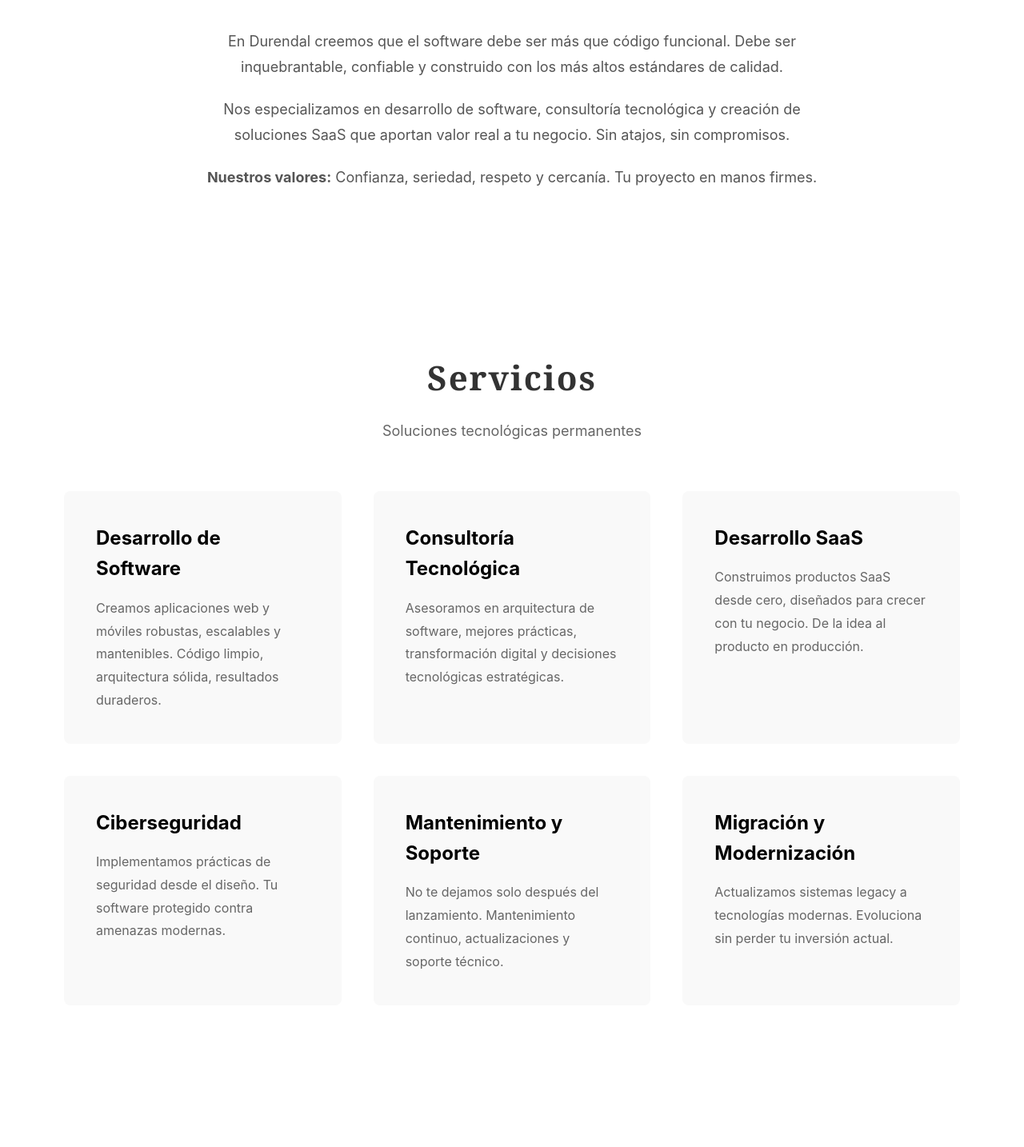
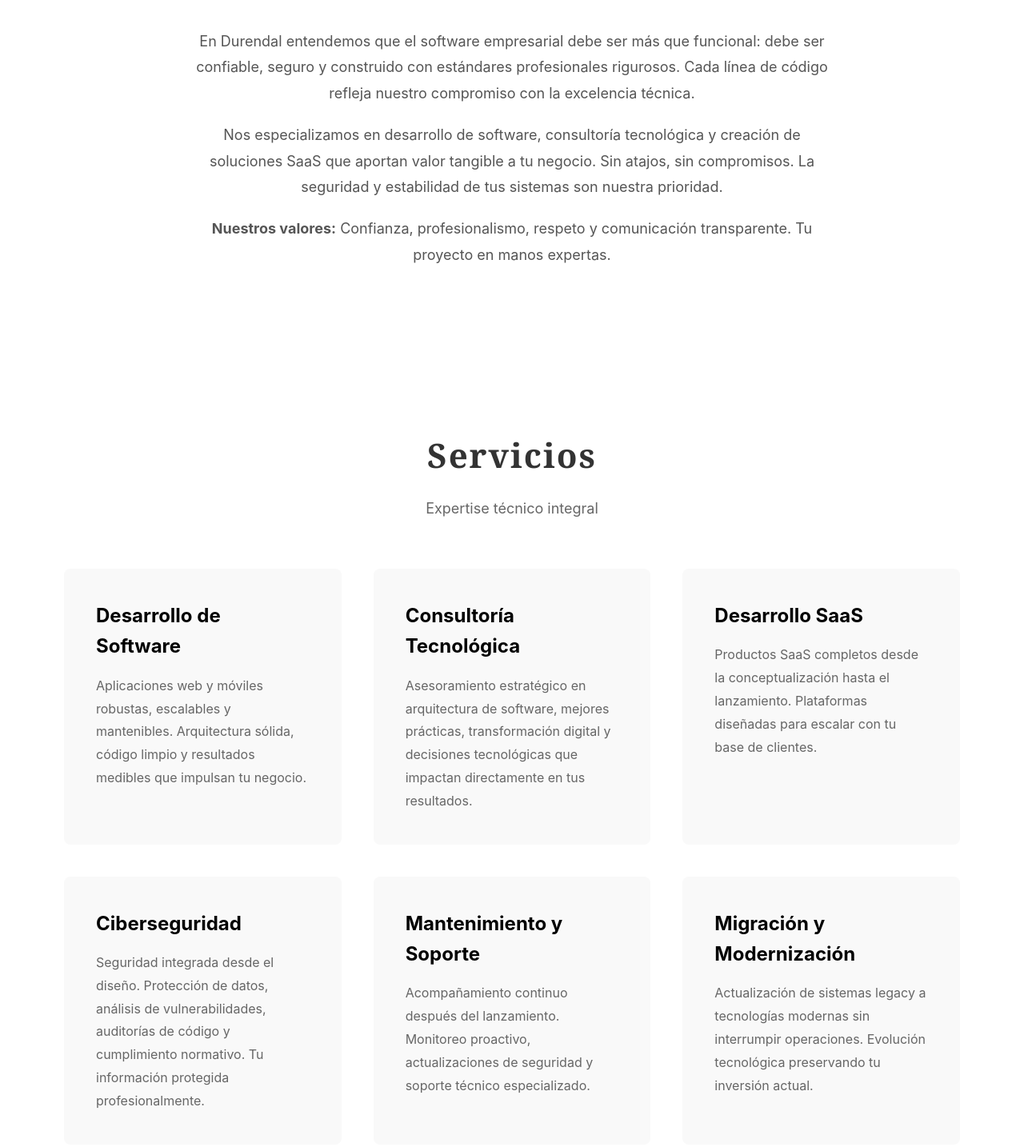
Before and after one commit to durendalspa-it/durendal-website, a plain HTML site: page index.html in a window 1280 px wide. Shown: the part 1040-2474 px from the top of the page at 80% size. Drawn offline with Linux system fonts and the light colour scheme.

Commit message:
Update index.html

```diff
--- a/index.html
+++ b/index.html
@@ -340,10 +340,10 @@
     <section id="inicio" class="hero">
         <div class="hero-content">
             <h1>DURENDAL</h1>
-            <p class="tagline">Software que perdura</p>
+            <p class="tagline">Soluciones tecnológicas sólidas y confiables</p>
             <p>
-                Desarrollamos soluciones tecnológicas sólidas, confiables y permanentes.
-                Como la espada legendaria, nuestro software está construido para resistir el paso del tiempo.
+                Desarrollamos software empresarial robusto con los más altos estándares de calidad y seguridad.
+                Sistemas diseñados para evolucionar con tu negocio y mantener su integridad en el tiempo.
             </p>
             <a href="#contacto" class="cta-button">Hablemos de tu proyecto</a>
         </div>
@@ -355,16 +355,13 @@
         <p class="subtitle">Construido para durar</p>
         <div class="about-content">
             <p>
-                En Durendal creemos que el software debe ser más que código funcional.
-                Debe ser inquebrantable, confiable y construido con los más altos estándares de calidad.
+                En Durendal entendemos que el software empresarial debe ser más que funcional: debe ser confiable, seguro y construido con estándares profesionales rigurosos. Cada línea de código refleja nuestro compromiso con la excelencia técnica.
             </p>
             <p style="margin-top: 20px;">
-                Nos especializamos en desarrollo de software, consultoría tecnológica y creación de
-                soluciones SaaS que aportan valor real a tu negocio. Sin atajos, sin compromisos.
+                Nos especializamos en desarrollo de software, consultoría tecnológica y creación de soluciones SaaS que aportan valor tangible a tu negocio. Sin atajos, sin compromisos. La seguridad y estabilidad de tus sistemas son nuestra prioridad.
             </p>
             <p style="margin-top: 20px;">
-                <strong>Nuestros valores:</strong> Confianza, seriedad, respeto y cercanía.
-                Tu proyecto en manos firmes.
+                <strong>Nuestros valores:</strong> Confianza, profesionalismo, respeto y comunicación transparente. Tu proyecto en manos expertas.
             </p>
         </div>
     </section>
@@ -372,53 +369,47 @@
     <!-- Services Section -->
     <section id="servicios">
         <h2>Servicios</h2>
-        <p class="subtitle">Soluciones tecnológicas permanentes</p>
+        <p class="subtitle">Expertise técnico integral</p>
         <div class="services-grid">
             <div class="service-card">
                 <h3>Desarrollo de Software</h3>
                 <p>
-                    Creamos aplicaciones web y móviles robustas, escalables y mantenibles.
-                    Código limpio, arquitectura sólida, resultados duraderos.
+                    Aplicaciones web y móviles robustas, escalables y mantenibles. Arquitectura sólida, código limpio y resultados medibles que impulsan tu negocio.
                 </p>
             </div>
 
             <div class="service-card">
                 <h3>Consultoría Tecnológica</h3>
                 <p>
-                    Asesoramos en arquitectura de software, mejores prácticas, transformación digital
-                    y decisiones tecnológicas estratégicas.
+                    Asesoramiento estratégico en arquitectura de software, mejores prácticas, transformación digital y decisiones tecnológicas que impactan directamente en tus resultados.
                 </p>
             </div>
 
             <div class="service-card">
                 <h3>Desarrollo SaaS</h3>
                 <p>
-                    Construimos productos SaaS desde cero, diseñados para crecer con tu negocio.
-                    De la idea al producto en producción.
+                    Productos SaaS completos desde la conceptualización hasta el lanzamiento. Plataformas diseñadas para escalar con tu base de clientes.
                 </p>
             </div>
 
             <div class="service-card">
                 <h3>Ciberseguridad</h3>
                 <p>
-                    Implementamos prácticas de seguridad desde el diseño. Tu software protegido
-                    contra amenazas modernas.
+                    Seguridad integrada desde el diseño. Protección de datos, análisis de vulnerabilidades, auditorías de código y cumplimiento normativo. Tu información protegida profesionalmente.
                 </p>
             </div>
 
             <div class="service-card">
                 <h3>Mantenimiento y Soporte</h3>
                 <p>
-                    No te dejamos solo después del lanzamiento. Mantenimiento continuo,
-                    actualizaciones y soporte técnico.
+                    Acompañamiento continuo después del lanzamiento. Monitoreo proactivo, actualizaciones de seguridad y soporte técnico especializado.
                 </p>
             </div>
 
             <div class="service-card">
                 <h3>Migración y Modernización</h3>
                 <p>
-                    Actualizamos sistemas legacy a tecnologías modernas. Evoluciona sin perder
-                    tu inversión actual.
+                    Actualización de sistemas legacy a tecnologías modernas sin interrumpir operaciones. Evolución tecnológica preservando tu inversión actual.
                 </p>
             </div>
         </div>
@@ -472,7 +463,7 @@
 
             <div class="footer-section">
                 <h3>Contacto</h3>
-                <p>Email: contacto@durendal.cl</p>
+                <p>Email: durendalspa@gmail.com</p>
                 <p>Temuco, Región de La Araucanía</p>
                 <p>Chile</p>
             </div>
@@ -501,8 +492,9 @@
         // Manejo del formulario (puedes conectarlo a un servicio de email más adelante)
         document.querySelector('.contact-form').addEventListener('submit', function(e) {
             e.preventDefault();
-            alert('Gracias por tu mensaje. Te contactaremos pronto.\n\n(Nota: Este formulario aún no envía emails. Conéctalo a un servicio como FormSpree, Netlify Forms o tu backend.)');
+            alert('Gracias por tu mensaje. Te contactaremos pronto.\n\n(Nota: Este formulario aún no envía emails.)');
         });
     </script>
 </body>
+
 </html>
```
